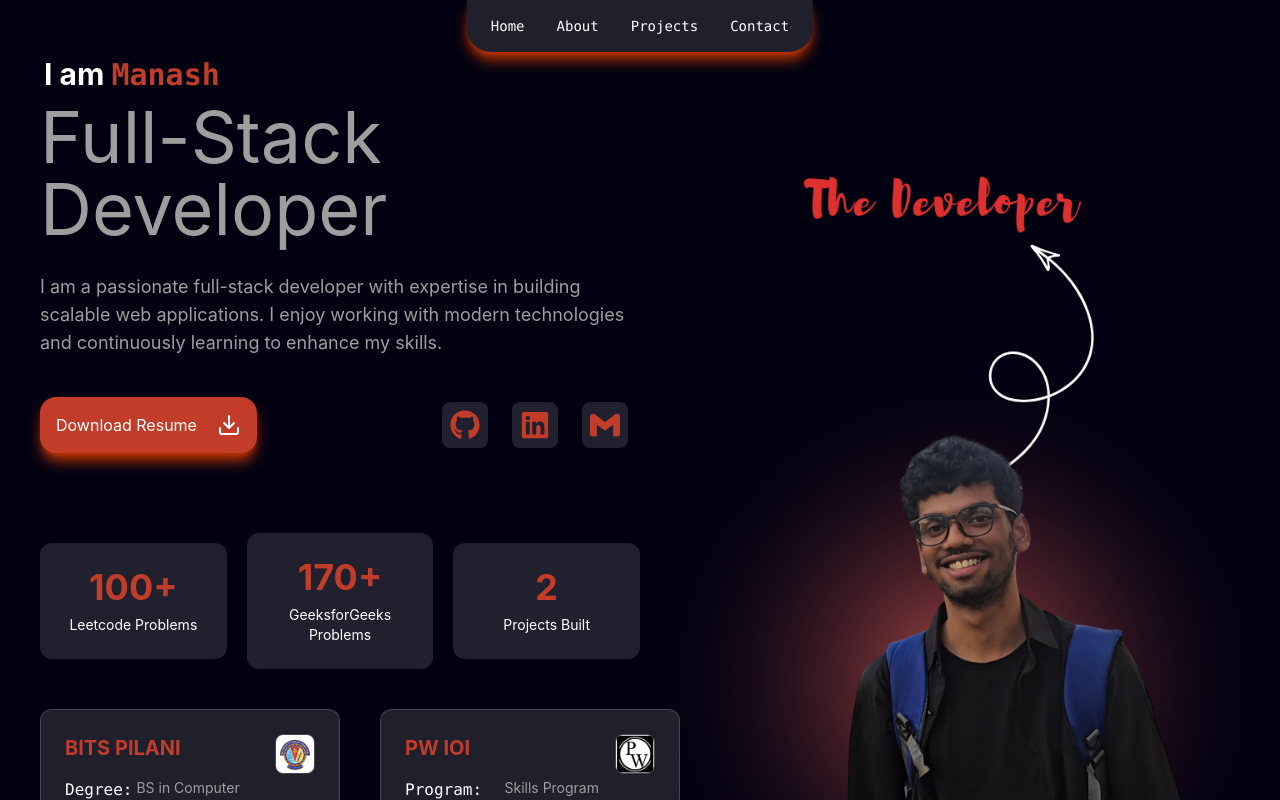
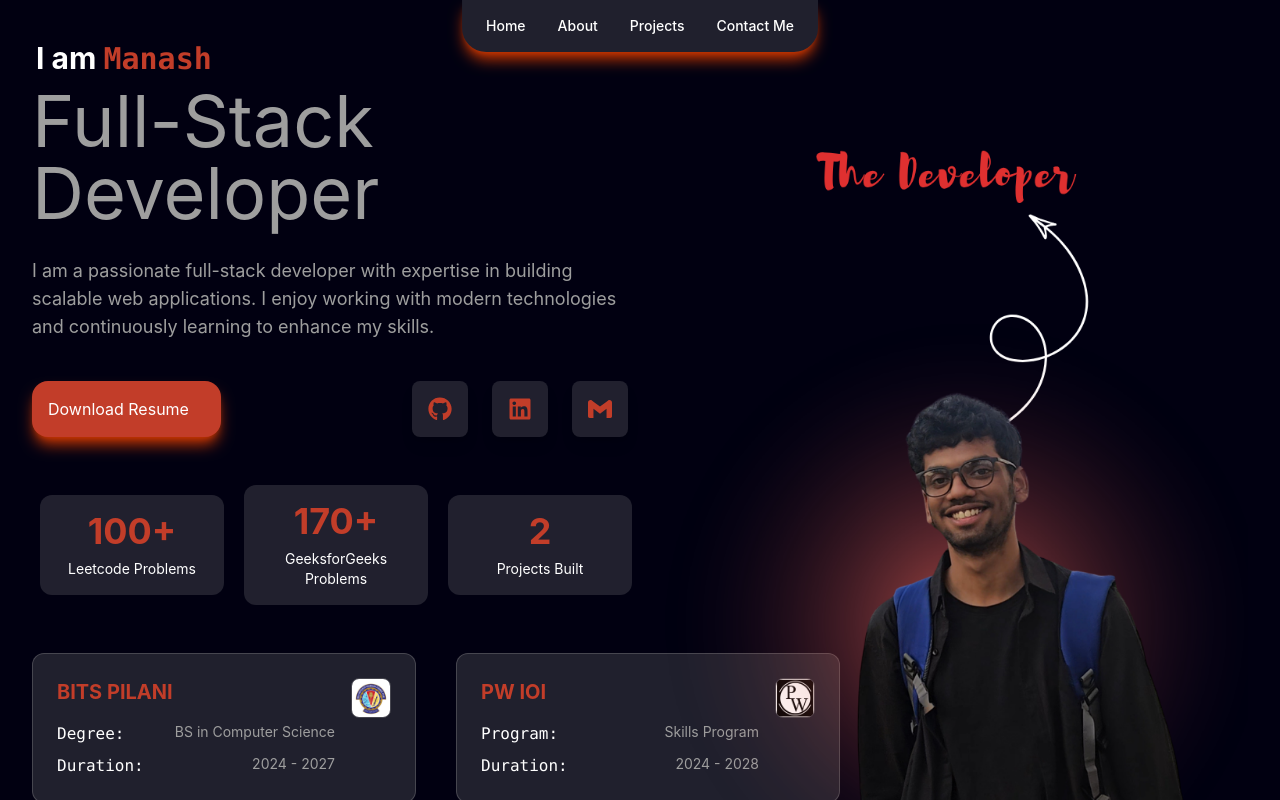
Before and after one commit to Manash2005/portfolio, a React (Vite) app in the folder client/: page / in a window 1280 px wide. Shown: the top 800 px of the page. Built offline with nearby package versions, Linux system fonts and the light colour scheme.

Commit message:
update: Added Framer motion

```diff
--- a/client/package.json
+++ b/client/package.json
@@ -12,6 +12,7 @@
   "dependencies": {
     "@tailwindcss/vite": "^4.3.0",
     "lucide-react": "^1.17.0",
+    "motion": "^12.40.0",
     "react": "^19.2.6",
     "react-dom": "^19.2.6",
     "react-icons": "^5.6.0",
--- a/client/src/App.jsx
+++ b/client/src/App.jsx
@@ -3,14 +3,19 @@ import About from './sections/About'
 import Contact from './sections/Contact'
 import Hero from './sections/Hero'
 import Projects from './sections/Projects'
+import { easeInOut, motion } from "motion/react"
 function App() {
   return (
     <div className="min-h-screen overflow-x-hidden">
-      <header className="flex items-center justify-center fixed top-0 left-1/2 transform -translate-x-1/2 z-50">
+      <motion.header
+      initial={{ y: -100, opacity: 0 }}
+      animate={{ y: 0, opacity: 1}}
+      transition={{ duration: 2, ease: easeInOut }}
+      className="hidden lg:flex items-center justify-center fixed top-0 left-1/2 transform -translate-x-1/2 z-50">
         <Navbar />
-      </header>
+      </motion.header>
 
-      <main className="px-10 py-4">
+      <main className="px-2 lg:px-8">
         <Hero />
         <About />
         <Projects />
--- a/client/src/components/EducationCard.jsx
+++ b/client/src/components/EducationCard.jsx
@@ -1,6 +1,6 @@
 function EducationCard({ institute, logo, details }) {
   return (
-    <div className="bg-secondary/20 p-6 rounded-xl border border-secondary/30 hover:border-foreground/50 transition-all duration-300 hover:shadow-lg hover:shadow-foreground/20 w-1/2 max-w-md">
+    <div className="bg-secondary/20 p-6 rounded-xl border border-secondary/30 hover:border-foreground/50 transition-all duration-300 hover:shadow-lg hover:shadow-foreground/20 w-full lg:w-sm mb-5 lg:mb-0">
       <div className="flex items-start gap-4">
 
         {/* Left Content */}
--- a/client/src/components/SocialMediaCard.jsx
+++ b/client/src/components/SocialMediaCard.jsx
@@ -1,14 +1,47 @@
+import {motion} from 'motion/react'
 function SocialMediaCard(props) {
   return (
     <div>
-        <a
+        <motion.a
+          variants={{
+              rest: {
+                y: 0,
+              },
+              hover: {
+                y: -7,
+              },
+            }}
+          initial="rest"
+          animate="rest"
+          whileHover="hover"
           href={props.href}
           target="_blank"
-          rel="noopener noreferrer"
-          className="flex flex-col items-center justify-center bg-secondary/20 text-foreground p-2 rounded-lg mx-3 hover:bg-foreground  hover:text-background hover:scale-102 hover:shadow-lg duration-300 transition-all"
+          className={`flex items-center justify-center bg-secondary/20 text-foreground p-2 rounded-lg hover:rounded-lg mx-3 hover:bg-foreground  hover:text-background hover:scale-102 ps-4 py-4 shadow-lg hover:shadow-foreground transition-all duration-600`}
         >
-            <span className="text-3xl">{props.icon}</span>
-        </a>
+            <span className="text-2xl">{props.icon}</span>
+
+            <motion.div
+              variants={{
+                rest: {
+                  opacity: 0,
+                  width: 0,
+                  x: -10,
+                },
+                hover: {
+                opacity: 1,
+                width: "auto",
+                x: 0,
+                },
+              }}
+              transition={{
+                duration: 0.5,
+                ease: "easeOut",
+              }}
+              className="overflow-hidden ml-2"
+              >
+                <p>{props.name}</p>
+              </motion.div>
+        </motion.a>
     </div>
   )
 }
--- a/client/src/components/StatCard.jsx
+++ b/client/src/components/StatCard.jsx
@@ -24,7 +24,7 @@ function StatCard(props) {
   }, [numValue]);
 
   return (
-    <div className="bg-secondary/20 hover:bg-secondary/25 p-6 rounded-xl text-center transition-all duration-300 w-xs">
+    <div className="bg-secondary/20 hover:bg-secondary/25 p-4 rounded-xl text-center transition-all duration-300 w-full lg:w-2xs mb-5 lg:mb-0">
         {props.value && <div className="text-4xl font-bold text-foreground">{count}{suffix}</div>}
         {props.description && <div className="text-primary text-sm mt-2">{props.description}</div>}
     </div>
--- a/client/src/index.css
+++ b/client/src/index.css
@@ -8,6 +8,10 @@
   --color-primary: #FFFFFF;
   --color-secondary: #9E9E9E;
   --color-hover : #84FF00;
+
+  --color-Linkedin : #0a66c2;
+  --color-Github : #000000;
+  --color-Mail: #EA4335;
 }
 
 @layer base {
--- a/client/src/layouts/Navbar.jsx
+++ b/client/src/layouts/Navbar.jsx
@@ -1,13 +1,25 @@
-
+import {motion} from "motion/react"
 function Navbar() {
   return (
-    <nav className="bg-secondary/20 flex items-center justify-center font-mono rounded-b-3xl shadow-lg shadow-orange-700">
-      <ul className="px-2">
-        <li className="inline-block p-4 text-primary text-sm font-medium hover:bg-secondary/10 transition-colors duration-300 cursor-pointer rounded-md">Home</li>
-        <li className="inline-block p-4 text-primary text-sm font-medium hover:bg-secondary/10 transition-colors duration-300 cursor-pointer rounded-md">About</li>
-        <li className="inline-block p-4 text-primary text-sm font-medium hover:bg-secondary/10 transition-colors duration-300 cursor-pointer rounded-md">Projects</li>
-        <li className="inline-block p-4 text-primary text-sm font-medium hover:bg-secondary/10 transition-colors duration-300 cursor-pointer rounded-md">Contact</li>
-      </ul>
+    <nav className="bg-secondary/20 flex items-center justify-center font-sans rounded-b-3xl shadow-lg hover:shadow-xl shadow-orange-700 hover:shadow-hover transition-all duration-600">
+      <motion.ul className="px-2">
+        <motion.li
+        whileTap={{scale: 1.1, transition: 0.4}}
+        className="inline-block p-4 text-primary text-sm font-medium hover:bg-secondary/10 transition-colors duration-300 cursor-pointer rounded-md">Home</motion.li>
+
+        <motion.li
+        whileTap={{scale: 1.1, transition: 0.4}}
+        className="inline-block p-4 text-primary text-sm font-medium hover:bg-secondary/10 transition-colors duration-300 cursor-pointer rounded-md">About</motion.li>
+
+        <motion.li
+        whileTap={{scale: 1.1, transition: 0.4}}
+        className="inline-block p-4 text-primary text-sm font-medium hover:bg-secondary/10 transition-colors duration-300 cursor-pointer rounded-md">Projects</motion.li>
+
+        <motion.li
+        whileTap={{scale: 1.1, transition: 0.4}}
+        className="inline-block p-4 text-primary text-sm font-medium hover:bg-secondary/10 transition-colors duration-300 cursor-pointer rounded-md">Contact Me</motion.li>
+
+      </motion.ul>
     </nav>
   )
 }
--- a/client/src/sections/Hero.jsx
+++ b/client/src/sections/Hero.jsx
@@ -4,63 +4,169 @@ import SocialMediaCard from "../components/SocialMediaCard"
 import { FaGithub, FaLinkedin } from "react-icons/fa"
 import { SiGmail } from "react-icons/si"
 import EducationCard from "../components/EducationCard"
+import { motion } from "motion/react";
 function Hero() {
-
   return (
-    <section className="bg-background min-h-screen">
+    <motion.section
+    initial = {{opacity:0}}
+    animate = {{opacity:1}}
+    transition={{duration: 0.2}}
+    className="bg-background min-h-screen">
 
         {/* Top section */}
-        <div className="block md:flex border-b-[0.1px]">
+        <div className="block lg:flex border-b-[0.1px]">
 
             {/* left column */}
             <div className="w-full md:w-1/2 mt-15 md:mt-0">
-                <p className="text-primary text-3xl px-1 font-bold mt-10" style={{animation: 'fadeIn 1s ease-in-out'}}>I am <span className="text-foreground font-mono">Manash</span></p>
+                <motion.p
+                  className="text-primary text-3xl px-1 font-bold mt-10"
+                  initial={{ opacity: 0, y: 10 }}
+                  whileInView={{ opacity: 1, y: 0 }}
+                  transition={{ duration: 1 }}
+                  viewport={{ once: true }}
+                >
+                  I am <span className="text-foreground font-mono">Manash</span>
+                </motion.p>
 
                 {/* Role */}
-                <p className="text-secondary text-7xl py-2" style={{animation: `fadeIn 1s ease-in-out`, animationDelay: `0.1s`}}>Full-Stack <br /> Developer</p>
+                <motion.p
+                  className="text-secondary text-7xl py-2"
+                  initial={{ opacity: 0, y: 10 }}
+                  whileInView={{ opacity: 1, y: 0 }}
+                  transition={{ duration: 1, delay: 0.1 }}
+                  viewport={{ once: true }}
+                >
+                  Full-Stack <br /> Developer
+                </motion.p>
 
                 {/* Description */}
-                <p className="text-secondary text-lg mt-5" style={{animation: `fadeIn 1s ease-in-out`, animationDelay: `0.2s`}}>
+                <motion.p
+                  className="text-secondary text-lg mt-5"
+                  initial={{ opacity: 0, y: 10 }}
+                  whileInView={{ opacity: 1, y: 0 }}
+                  transition={{ duration: 1, delay: 0.2 }}
+                  viewport={{ once: true }}
+                >
                     I am a passionate full-stack developer with expertise in building scalable web applications. I enjoy working with modern technologies and continuously learning to enhance my skills.
-                </p>
+                </motion.p>
 
-                <div className="flex justify-between mt-10 mb-4">
+                <div className="block lg:flex justify-between mt-10 mb-4">
                     {/* Download Resume Button */}
-                    <div className="flex justify-center bg-foreground border-secondary/50 p-4 rounded-2xl w-min h-min hover:bg-hover hover:text-black hover:scale-102 shadow-lg shadow-orange-700 hover:shadow-xl hover:shadow-hover transition-all duration-400" style={{animation: `fadeIn 1s ease-in-out`, animationDelay: `0.3s`}}>
-                    <input type="button" value="Download Resume" className="mr-5"/>
-                    <Download />
-                    </div>
+                    <motion.div
+                    variants={{
+                        rest: {
+                        y: 0,
+                        },
+
+                        hover: {
+                        y: -5,
+                        },
+                    }}
+                    initial="rest"
+                    animate="rest"
+                    whileHover="hover"
+                    whileTap={{y:-45}}
+                    transition={{duration: 0.3}}
+                    className="
+                        flex
+                        items-center
+                        bg-foreground
+                        border-secondary/50
+                        shadow-lg
+                        hover:shadow-2xl
+                        shadow-orange-700
+                        hover:shadow-hover
+                        p-4
+                        rounded-2xl
+                        w-fit
+                        overflow-hidden
+
+                        hover:bg-hover
+                        hover:text-black
+
+                        transition-all
+                        duration-500
+
+                        cursor-pointer
+                    "
+                    >
+
+                        <span className="whitespace-nowrap">
+                            Download Resume
+                        </span>
+
+                        <motion.div
+                            variants={{
+                            rest: {
+                                opacity: 0,
+                                width: 0,
+                                x: -10,
+                            },
+                            hover: {
+                                opacity: 1,
+                                width: "auto",
+                                x: 0,
+                            },
+                            }}
+                            transition={{
+                            duration: 0.5,
+                            ease: "easeOut",
+                            }}
+                            className="overflow-hidden ml-4"
+                        >
+                            <Download size={20} />
+                        </motion.div>
+                    </motion.div>
 
                     {/* Socials */}
-                    <div className="flex items-center justify-center" style={{animation: `fadeIn 1s ease-in-out`, animationDelay: `0.5s`}}>
-                        <SocialMediaCard href="https://github.com/manashswain" icon={<FaGithub/>} description="GitHub" />
-                        <SocialMediaCard href="https://www.linkedin.com/in/manashswain" icon={<FaLinkedin />} description="LinkedIn" />
-                        <SocialMediaCard href="mailto:swainm099@gmail.com" icon={<SiGmail />} description="Email" />
-                    </div>
+                    <motion.div
+                      className="flex items-center justify-start lg:justify-center mt-10 lg:mt-0">
+                        <SocialMediaCard href="https://github.com/Manash2005" icon={<FaGithub/>} name="Github" />
+                        <SocialMediaCard href="https://www.linkedin.com/in/manash-swain" icon={<FaLinkedin />} name="LinkedIn" />
+                        <SocialMediaCard href="mailto:swainm099@gmail.com" icon={<SiGmail />} name="Email" />
+                    </motion.div>
                 </div>
 
                 {/* Stats */}
-                <div className="flex items-center justify-center mt-20 gap-5" style={{animation: `fadeIn 1s ease-in-out`}}>
-                    <StatCard value="100+" description="Leetcode Problems" />
-                    <StatCard value="170+" description="GeeksforGeeks Problems" />
-                    <StatCard value="2" description="Projects Built" />
-                </div>
+                <motion.div
+                  className=" lg:flex items-center justify-center  mt-10 gap-5 p-2 "
+                  initial={{ opacity: 0, y: 10 }}
+                  whileInView={{ opacity: 1, y: 0 }}
+                  transition={{ duration: 1 }}
+                  viewport={{ once: true }}
+                >
+                    <StatCard value="100+" description="Leetcode Problems" className="mt-5 lg:mt-0"/>
+                    <StatCard value="170+" description="GeeksforGeeks Problems" className="mt-5 lg:mt-0" />
+                    <StatCard value="2" description="Projects Built" className="mt-5 lg:mt-0" />
+                </motion.div>
 
                 {/* Education card */}
-                <div className="flex justify-between gap-10 mt-10 mb-10" style={{animation: `fadeIn 1s ease-in-out`, animationDelay: `0.3s`}}>
+                <motion.div
+                  className="block lg:flex justify-between gap-10 mt-10 mb-10"
+                  initial={{ opacity: 0, y: 10 }}
+                  whileInView={{ opacity: 1, y: 0 }}
+                  transition={{ duration: 1, delay: 0.3 }}
+                  viewport={{ once: true }}
+                >
                     <EducationCard institute="BITS PILANI" logo="/bitsPilaniLogo.png" details={{ degree: "BS in Computer Science", duration: "2024 - 2027" }} />
                     <EducationCard institute="PW IOI" logo="/pwIoiLogo.png" details={{ Program: "Skills Program", duration: "2024 - 2028" }} />
-                </div>
+                </motion.div>
 
             </div>
 
             {/* right column */}
-            <div className="w-full md:w-1/2 mt-10 md:mt-0 z-10">
-                <img src="/heroImage.png" alt="Hero Image" className="h-full object-cover" style={{animation: `fadeIn 1s ease-in-out`, animationDelay: `0.3s`}} />
-            </div>
+            <motion.div
+              className="hidden lg:block w-full md:w-1/2 mt-10 md:mt-0 z-10 pointer-events-none select-none"
+              initial={{ opacity: 0, y: 10 }}
+              whileInView={{ opacity: 1, y: 0 }}
+              transition={{ duration: 1, delay: 0.3 }}
+              viewport={{ once: true }}
+            >
+                <img src="/heroImage.png" alt="Hero Image" className="h-full object-cover" />
+            </motion.div>
         </div>
 
-    </section>
+    </motion.section>
   )
 }
 
```
Also changed, not shown: 1 other file (tests, documents, lock files or other folders).
